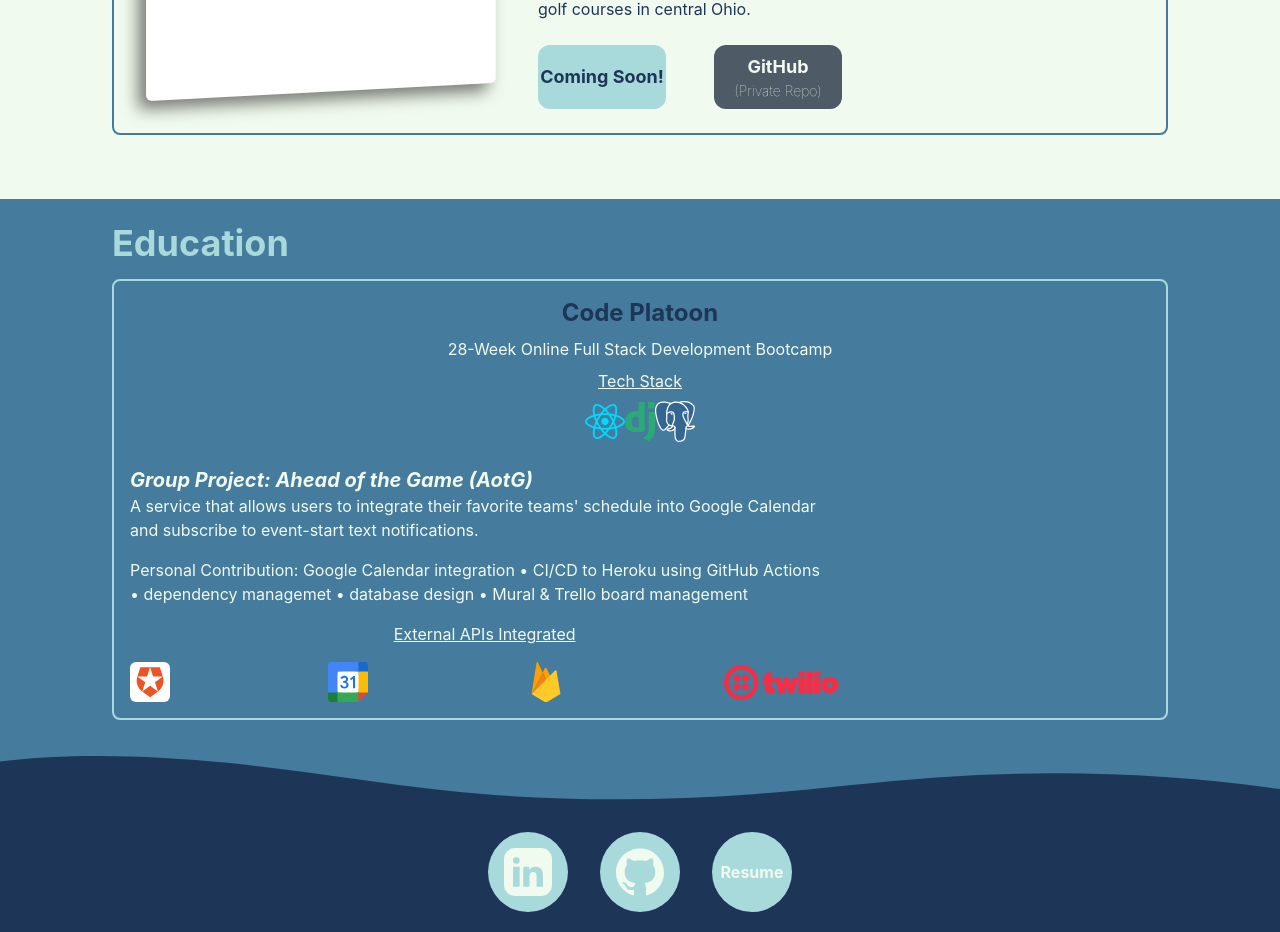
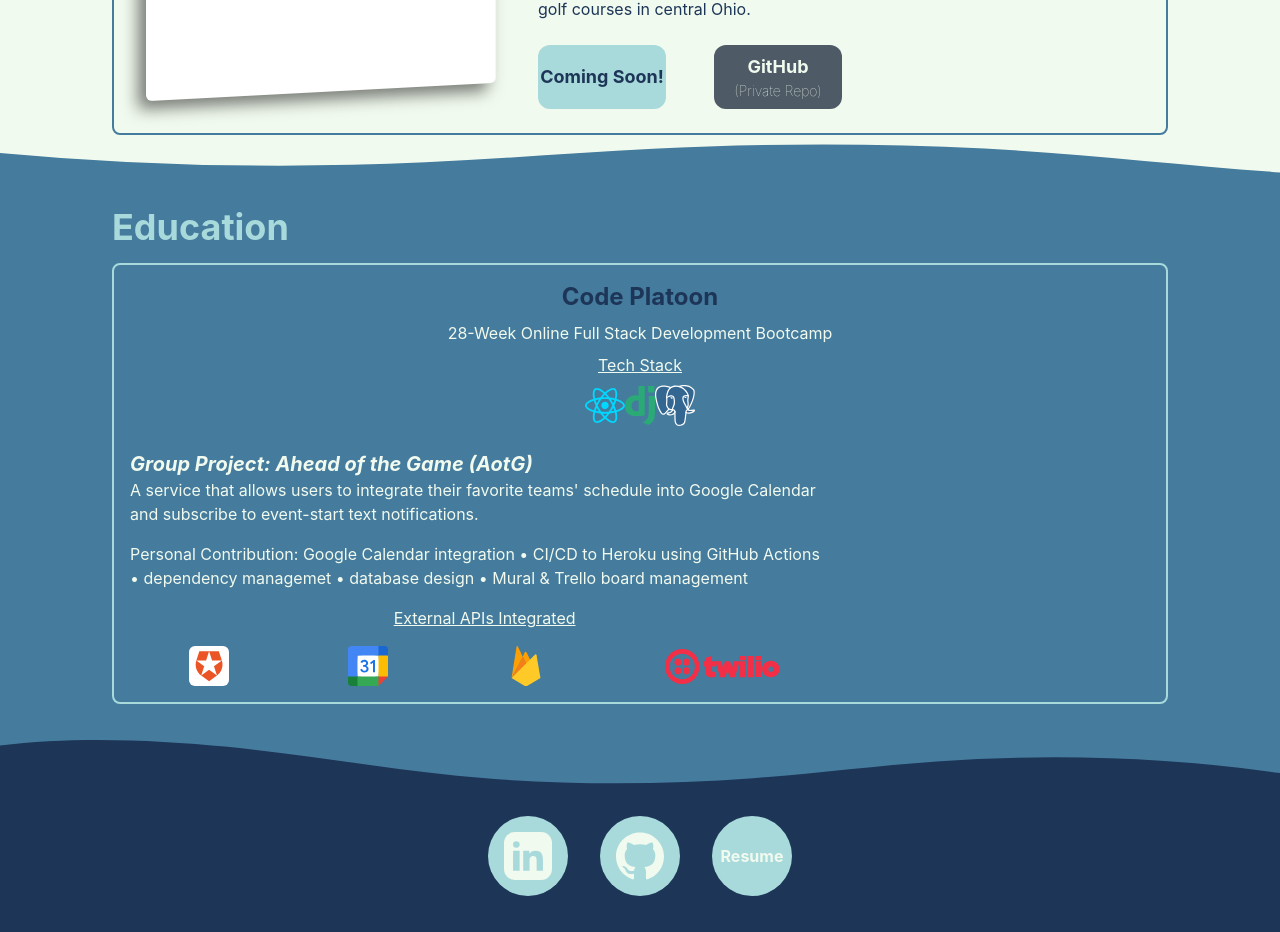
Before and after one commit to stephenqhoward/portfolio-site, a Next.js app: page / in a window 1280 px wide. Shown: the part 1551-2483 px from the top of the page. Built offline with nearby package versions, Linux system fonts and the light colour scheme.

Commit message:
Added EducationItem divider

```diff
--- a/src/styles/globals.css
+++ b/src/styles/globals.css
@@ -80,6 +80,28 @@ body {
   fill: #457B9D;
 }
 
+/* Wavy Education */
+.wavy-divider-education {
+  position: absolute;
+  bottom: 0;
+  left: 0;
+  width: 100%;
+  overflow: hidden;
+  line-height: 0;
+}
+
+.wavy-divider-education svg {
+  position: relative;
+  display: block;
+  width: calc(124% + 1.3px);
+  height: 39px;
+}
+
+.wavy-divider-education .shape-fill {
+  fill: #457B9D;
+}
+
+
 /* Wavy Footer */
 .wave-divider-footer {
   position: absolute;
@@ -102,7 +124,7 @@ body {
 }
 
 .portfolio-item-buttons {
-  justify-content: space-between;
+  justify-content: space-around;
 }
 
 /* Footer - LinkedIn Logo inner-fill */
```
